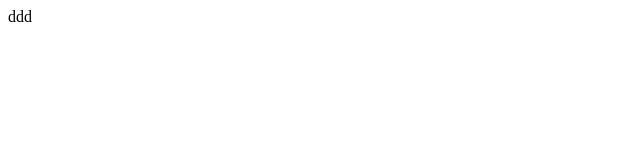
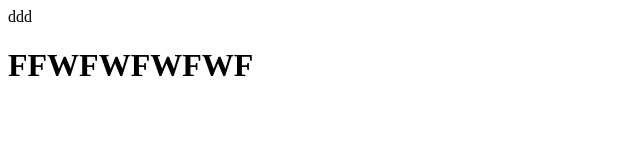
Before and after one commit to pavellukin070475/git_test2, a plain HTML site: page index.html in a window 1280 px wide. Shown: the whole page, without its empty margins (0-640 px from the left). Drawn offline with Linux system fonts and the light colour scheme.

Commit message:
Жопа

```diff
--- a/index.html
+++ b/index.html
@@ -6,5 +6,6 @@
 </head>
 <body>
 	ddd
+	<h1>FFWFWFWFWF</h1>
 </body>
 </html>
```
